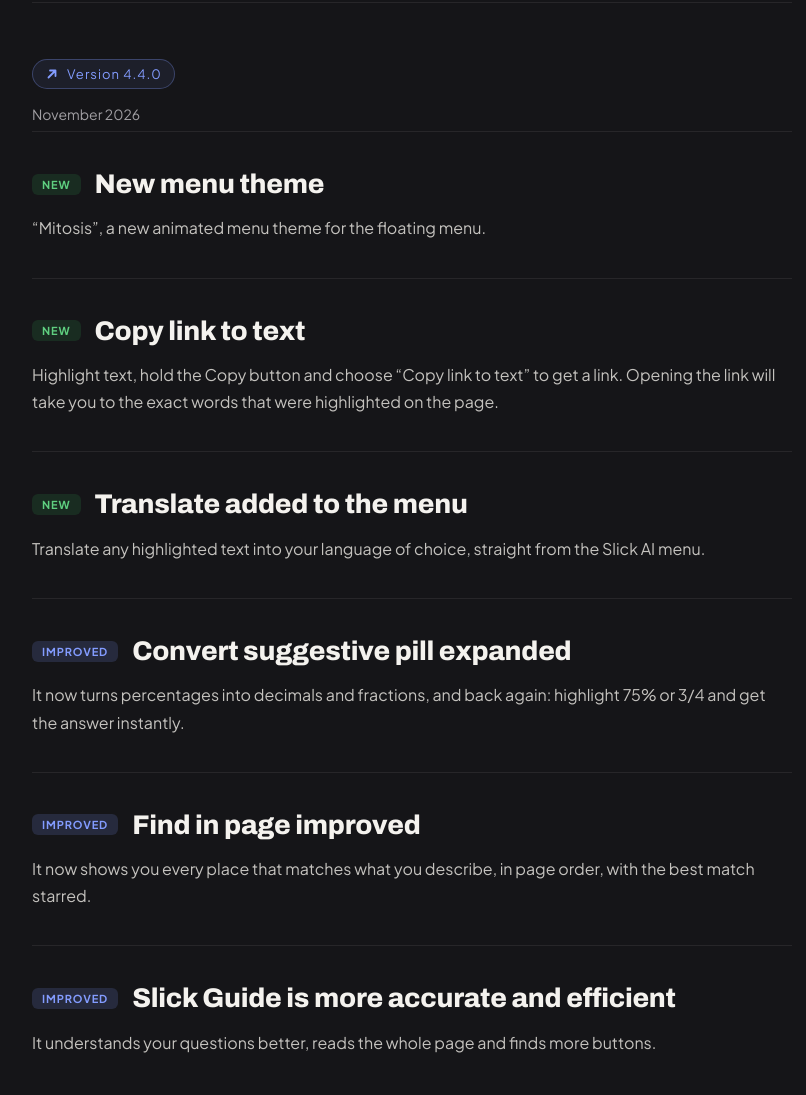
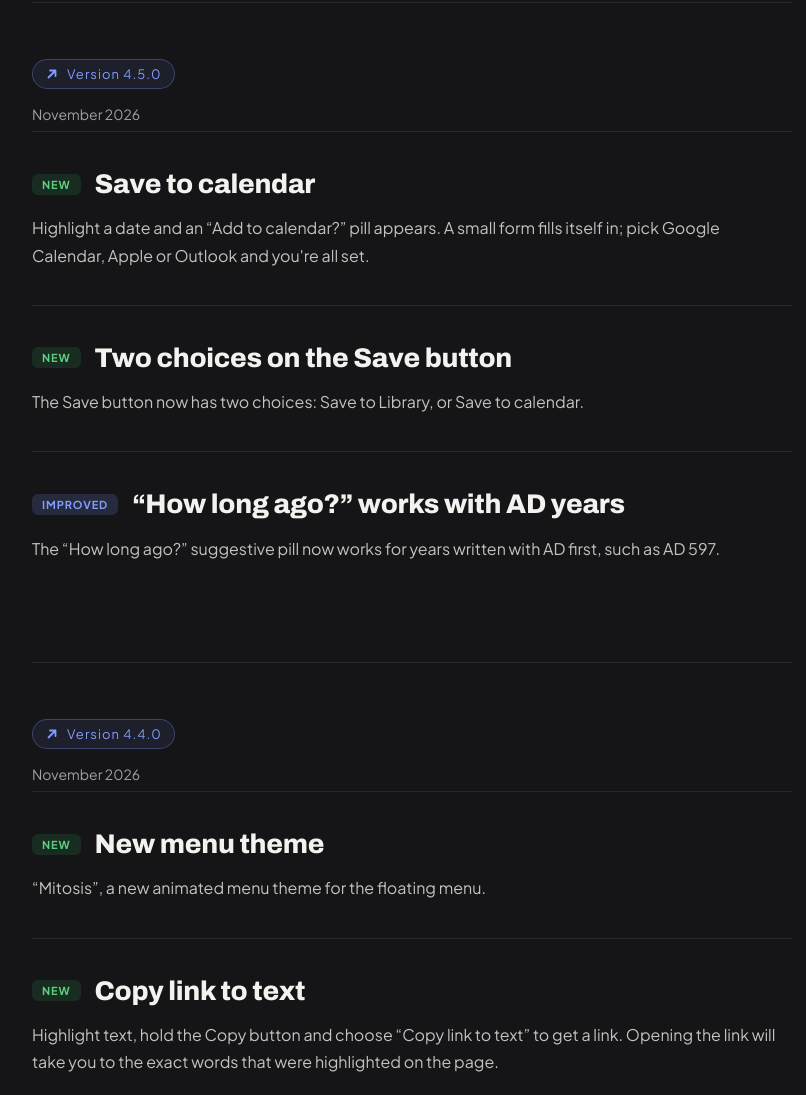
Before and after one commit to swift-search/slickclick-site, a plain HTML site: page release-notes.html in a window 1280 px wide. Shown: the part 460-1555 px from the top of the page, without its empty margins (228-1034 px from the left). Drawn offline with nearby package versions, Linux system fonts and the light colour scheme.

Commit message:
Add files via upload

```diff
--- a/release-notes.jsx
+++ b/release-notes.jsx
@@ -56,6 +56,17 @@ function ReleaseHero() {
 }
 
 const RELEASES = [
+  {
+    version: '4.5.0', date: 'November 2026',
+    entries: [
+      { tag: 'new', tagLabel: 'New', title: 'Save to calendar', body: (
+        <p>Highlight a date and an “Add to calendar?” pill appears. A small form fills itself in; pick Google Calendar, Apple or Outlook and you're all set.</p>) },
+      { tag: 'new', tagLabel: 'New', title: 'Two choices on the Save button', body: (
+        <p>The Save button now has two choices: Save to Library, or Save to calendar.</p>) },
+      { tag: 'improved', tagLabel: 'Improved', title: '“How long ago?” works with AD years', body: (
+        <p>The “How long ago?” suggestive pill now works for years written with AD first, such as AD 597.</p>) },
+    ],
+  },
   {
     version: '4.4.0', date: 'November 2026',
     entries: [
```
Also changed, not shown: latest.html (+1 -1 lines).
